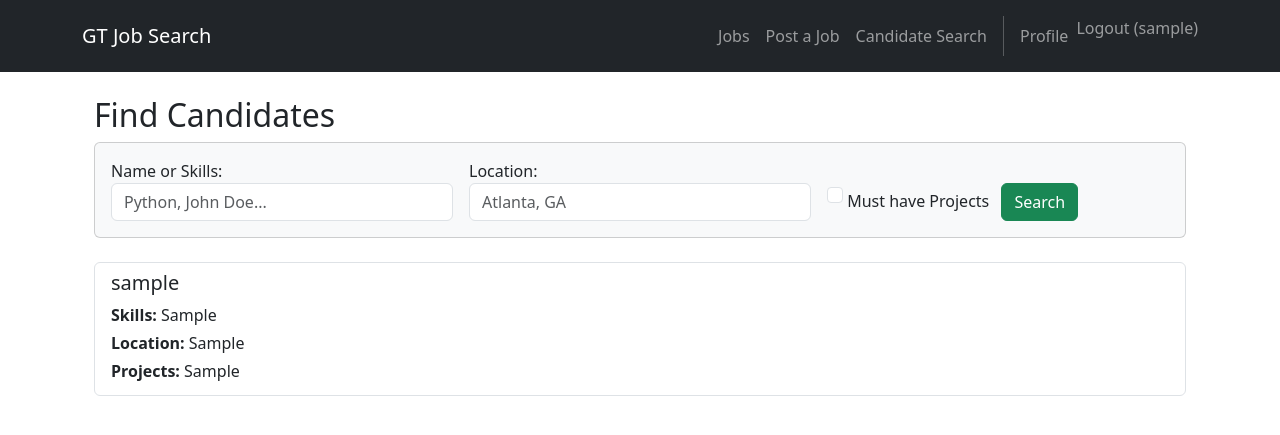
After one commit to nahua3730/JobFinder, a Django app: page /candidate-search/ in a window 1280 px wide. The commit adds this page. Shown: the top 435 px of the page. Run offline with Django 5.2, Linux system fonts and the light colour scheme; a user stored in the database is signed in; tables that the repository leaves empty hold one stand-in row (values such as "Sample post"); some libraries are stand-ins or nearby versions.

Commit message:
Added User Story 10 and User Story 11 functions

```diff
--- a/jobs/forms.py
+++ b/jobs/forms.py
@@ -1,5 +1,5 @@
 from django import forms
-
+from .models import JobPosting
 
 VISA_CHOICES = [
     ("", "Any"),
@@ -33,3 +33,26 @@ class JobSearchForm(forms.Form):
 
         self.fields["is_remote"].widget.attrs["class"] = "form-select"
         self.fields["visa_sponsorship"].widget.attrs["class"] = "form-select"
+
+# User Story 10
+class JobPostingForm(forms.ModelForm):
+    class Meta:
+        model = JobPosting
+        fields = ['title', 'description', 'location', 'salary_range', 'is_remote', 'visa_sponsorship']
+        widgets = {
+            'description': forms.Textarea(attrs={'rows': 4, 'class': 'form-control'}),
+            'title': forms.TextInput(attrs={'class': 'form-control'}),
+            'location': forms.TextInput(attrs={'class': 'form-control'}),
+            'salary_range': forms.TextInput(attrs={'class': 'form-control'}),
+        }
+
+# User story 11
+class CandidateSearchForm(forms.Form):
+    query = forms.CharField(required=False, label="Name or Skills",
+        widget=forms.TextInput(attrs={'class': 'form-control', 'placeholder': 'Python, John Doe...'}))
+
+    location = forms.CharField(required=False,
+        widget=forms.TextInput(attrs={'class': 'form-control', 'placeholder': 'Atlanta, GA'}))
+
+    has_projects = forms.BooleanField(required=False, label="Must have Projects listed",
+        widget=forms.CheckboxInput(attrs={'class': 'form-check-input'}))
--- /dev/null
+++ b/jobs/templates/jobs/candidate_search.html
@@ -0,0 +1,36 @@
+{% extends 'base.html' %}
+
+{% block content %}
+<div class="container mt-4">
+    <h2>Find Candidates</h2>
+    <form method="get" class="card p-3 bg-light mb-4">
+        <div class="row g-3">
+            <div class="col-md-4">
+                {{ form.query.label_tag }}
+                {{ form.query }}
+            </div>
+            <div class="col-md-4">
+                {{ form.location.label_tag }}
+                {{ form.location }}
+            </div>
+            <div class="col-md-4 pt-4">
+                {{ form.has_projects }} <label>Must have Projects</label>
+                <button type="submit" class="btn btn-success ms-2">Search</button>
+            </div>
+        </div>
+    </form>
+
+    <div class="list-group">
+        {% for candidate in candidates %}
+            <div class="list-group-item">
+                <h5>{{ candidate.user.username }}</h5>
+                <p class="mb-1"><strong>Skills:</strong> {{ candidate.skills }}</p>
+                <p class="mb-1"><strong>Location:</strong> {{ candidate.location }}</p>
+                <p class="mb-1"><strong>Projects:</strong> {{ candidate.projects }}</p>
+            </div>
+        {% empty %}
+            <p>No candidates found matching your criteria.</p>
+        {% endfor %}
+    </div>
+</div>
+{% endblock %}
--- a/jobs/urls.py
+++ b/jobs/urls.py
@@ -6,5 +6,7 @@ app_name = "jobs"
 urlpatterns = [
     path("", views.home, name="home"),
     path("search/", views.search, name="search"),
+    path('edit/<int:job_id>/', views.edit_job, name='edit_job'),
     path("create/", views.create_job, name="create_job"),
+    path('candidate-search/', views.candidate_search, name='candidate_search'),
 ]
--- a/jobs/views.py
+++ b/jobs/views.py
@@ -1,8 +1,9 @@
-from django.shortcuts import render
+from django.shortcuts import render, redirect, get_object_or_404
 from .models import JobPosting
-from .forms import JobSearchForm
+from users.models import JobSeekerProfile
+from .forms import JobSearchForm, JobPostingForm, CandidateSearchForm
 from django.contrib.auth.decorators import login_required
-from django.shortcuts import redirect
+from django.db.models import Q
 
 def home(request):
     # landing page only
@@ -44,5 +45,67 @@ def search(request):
 
 @login_required
 def create_job(request):
-    # Temporary placeholder so the URL + navbar link doesn't crash.
-    return render(request, "jobs/create_job.html")
+    ''' User Story 10: Recruiter post a job '''
+    if not request.user.is_recruiter:
+        return redirect('jobs:home')
+
+    if request.method == 'POST':
+        form = JobPostingForm(request.POST)
+        if form.is_valid():
+            job = form.save(commit=False)
+            job.recruiter = request.user
+            job.save()
+            return redirect ('jobs:home')
+    else:
+        form = JobPostingForm()
+
+    return render(request, "jobs/create_job.html", {'form': form, 'title': 'Post a New Job'})
+
+@login_required
+def edit_job(request, job_id):
+    """ User Story 10: Recruiter edits a job """
+    # Ensure they can only edit their OWN jobs
+    job = get_object_or_404(JobPosting, id=job_id, recruiter=request.user)
+
+    if request.method == 'POST':
+        form = JobPostingForm(request.POST, instance=job)
+        if form.is_valid():
+            form.save()
+            return redirect('jobs:home')
+    else:
+        form = JobPostingForm(instance=job)
+
+    return render(request, 'jobs/create_job.html', {'form': form, 'title': 'Edit Job'})
+
+@login_required
+def candidate_search(request):
+    """ User Story 11: Search candidates by skills, location, projects (Could include privacy filters here)"""
+    if not request.user.is_recruiter:
+        return redirect('jobs:home')
+
+    form = CandidateSearchForm(request.GET or None)
+    candidates = JobSeekerProfile.objects.all()
+
+    if form.is_valid():
+        query = form.cleaned_data.get('query')
+        location = form.cleaned_data.get('location')
+        has_projects = form.cleaned_data.get('has_projects')
+
+        if query:
+            candidates = candidates.filter(
+                Q(user__first_name__icontains=query) |
+                Q(user__last_name__icontains=query) |
+                Q(skills__icontains=query)
+            )
+
+        if location:
+            candidates = candidates.filter(location__icontains=location)
+
+        if has_projects:
+            # If projects aren't empty, filter by projects
+            candidates = candidates.exclude(projects__exact='')
+            # Optional: If they typed a keyword, check if it's inside the project text too
+            if query:
+                 candidates = candidates.filter(projects__icontains=query)
+
+    return render(request, 'jobs/candidate_search.html', {'form': form, 'candidates': candidates})
--- a/templates/base.html
+++ b/templates/base.html
@@ -30,7 +30,7 @@
                 {% if user.is_recruiter %}
                     <a class="nav-link" href="{% url 'jobs:create_job' %}">Post a Job</a>
                     <!-- Until Candidate Search is implemented, route to profile so link isn't dead -->
-                    <a class="nav-link" href="{% url 'users:profile_view' %}">Candidate Search</a>
+                    <a class="nav-link" href="{% url 'jobs:candidate_search' %}">Candidate Search</a>
                 {% else %}
                     <!-- Until My Applications is implemented, route to profile so link isn't dead -->
                     <a class="nav-link" href="{% url 'users:profile_view' %}">My Applications</a>
--- a/users/models.py
+++ b/users/models.py
@@ -17,6 +17,7 @@ class JobSeekerProfile(models.Model):
     """
     User Story 1: Profile with headline, skills, etc.
     User Story 5: Privacy options
+    User Story 11: Candidate Search
     """
     user = models.OneToOneField(User, on_delete=models.CASCADE, related_name='seeker_profile')
     headline = models.CharField(max_length=255, blank=True)
@@ -28,6 +29,10 @@ class JobSeekerProfile(models.Model):
     links = models.TextField(blank=True, help_text="Comma-separated URLs")
 
     privacy_enabled = models.BooleanField(default=False, help_text="Hide profile from recruiters")
+
+    # user story 11
+    location = models.CharField(max_length=255, blank=True, help_text="City, State")
+    projects = models.TextField(blank=True, help_text="List of projects for search")
 
     def __str__(self):
         return self.user.username
```
Also changed, not shown: jobs/templates/jobs/create_job.html (+13 -3 lines), users/migrations/0003_jobseekerprofile_location_jobseekerprofile_projects.py (added).
